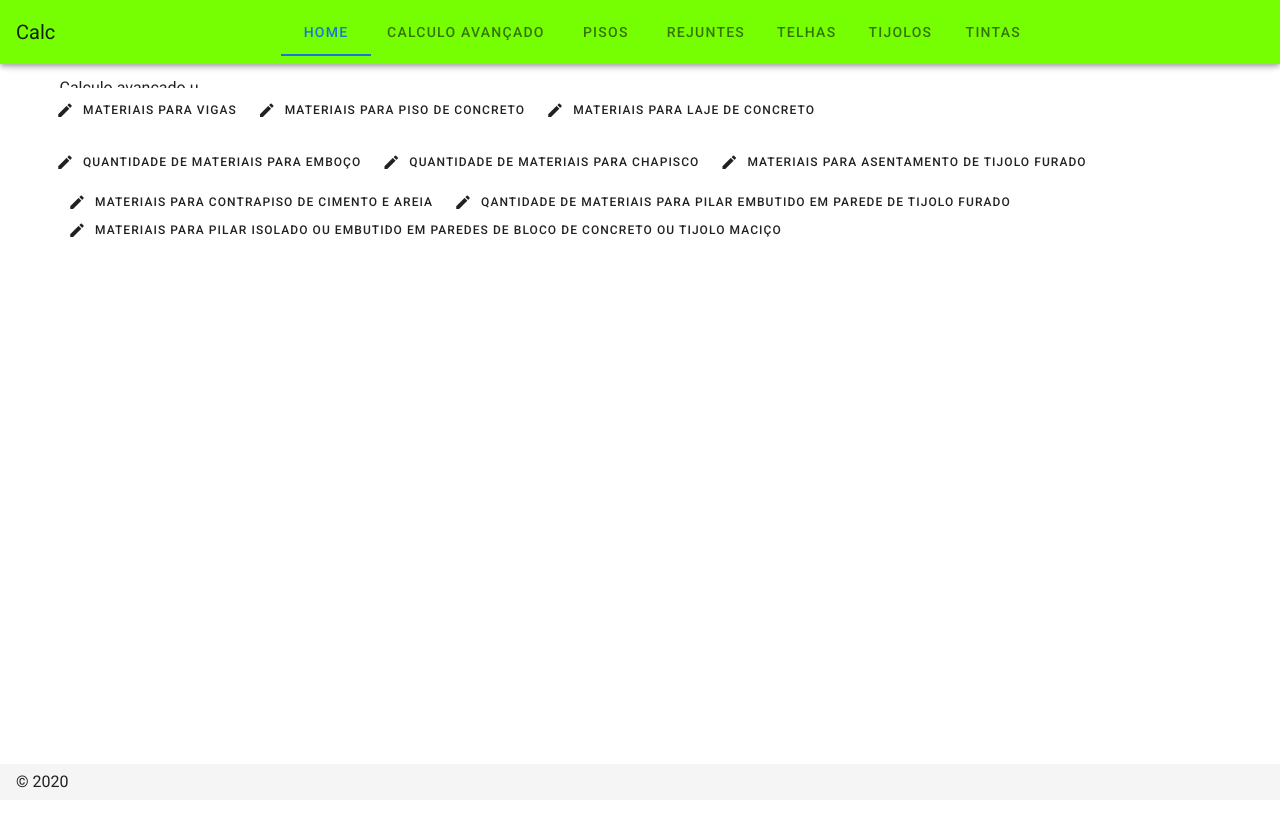
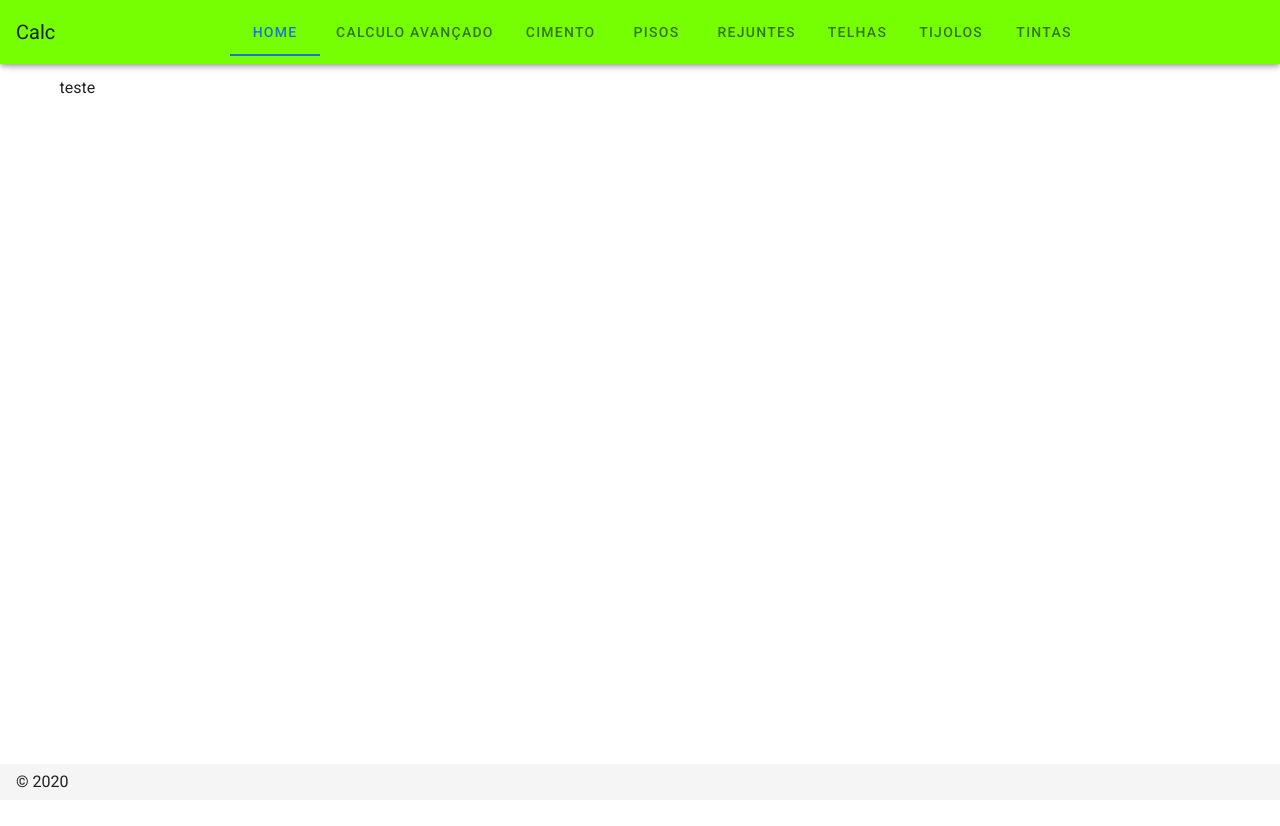
Before and after one commit to Welves-de-Paula/calc-material, a Nuxt app: page /cimento in a window 1280 px wide. Shown: the top 826 px of the page. After the commit the page ends 800 px from the top, so only its background shows below. Built offline with nearby package versions, Linux system fonts and the light colour scheme.

Commit message:
melhorias

```diff
--- a/layouts/default.vue
+++ b/layouts/default.vue
@@ -6,8 +6,8 @@
       <v-row>
         <v-tabs background-color="light-green accent-3">
           <v-tab @click="$router.push('/HOME')">HOME</v-tab>
-          <v-tab @click="$router.push('/cimento')">Calculo avançado</v-tab>
-
+          <v-tab @click="$router.push('/calc')">Calculo avançado</v-tab>
+          <v-tab @click="$router.push('/cimento')">cimento</v-tab>
           <v-tab @click="$router.push('/pisos')">Pisos</v-tab>
           <v-tab @click="$router.push('/rejunte')">Rejuntes</v-tab>
           <v-tab @click="$router.push('/telhas')">telhas</v-tab>
--- a/pages/cimento/index.vue
+++ b/pages/cimento/index.vue
@@ -1,30 +1,5 @@
 <template>
-  <v-app>
-      Calculo avançado u
-    <v-row>
-      <v-list>
-        <v-row>
-        <v-col cols="10">
-          <v-btn  @click="$router.push('/calc/advanced_calculus0')" text small><v-icon left>mdi-pencil</v-icon>Materiais para vigas</v-btn>
-          <v-btn @click="$router.push('/calc/advanced_calculus1')" text small><v-icon left>mdi-pencil</v-icon>Materiais para piso de concreto</v-btn>
-          <v-btn @click="$router.push('/calc/advanced_calculus2')" text small><v-icon left>mdi-pencil</v-icon>Materiais para laje de concreto</v-btn>
-        </v-col>
-        <v-col cols="12" offset="">
-
-          <v-btn @click="$router.push('/calc/advanced_calculus3')" text small><v-icon left>mdi-pencil</v-icon>Quantidade de Materiais para Emboço</v-btn>
-          <v-btn @click="$router.push('/calc/advanced_calculus4')" text small><v-icon left>mdi-pencil</v-icon>Quantidade de Materiais para chapisco</v-btn>
-          <v-btn @click="$router.push('/calc/advanced_calculus5')" text small><v-icon left>mdi-pencil</v-icon>Materiais para Asentamento de tijolo furado</v-btn>
-        </v-col>
-        </v-row>
-
-        <v-col cols="12">
-          <v-btn @click="$router.push('/calc/advanced_calculus6')" text small><v-icon left>mdi-pencil</v-icon>Materiais para contrapiso de cimento e areia</v-btn>
-          <v-btn @click="$router.push('/calc/advanced_calculus7')" text small><v-icon left>mdi-pencil</v-icon>Qantidade de Materiais para pilar embutido em parede de tijolo Furado</v-btn>
-          <v-btn @click="$router.push('/calc/advanced_calculus8')" text small><v-icon left>mdi-pencil</v-icon>Materiais para pilar isolado ou embutido em paredes de bloco de concreto ou tijolo maciço</v-btn>
-        </v-col>
-      </v-list>
-    </v-row>
-  </v-app>
+  <span>teste</span>
 </template>
 
 <script>
--- a/pages/index.vue
+++ b/pages/index.vue
@@ -1,5 +1,4 @@
 <template>
-<img src="~/assets/stroi_materialy.png">
 
 
 
```
Also changed, not shown: pages/calc/index.vue (renamed from pages/calc/advanced_calculus0.vue).
